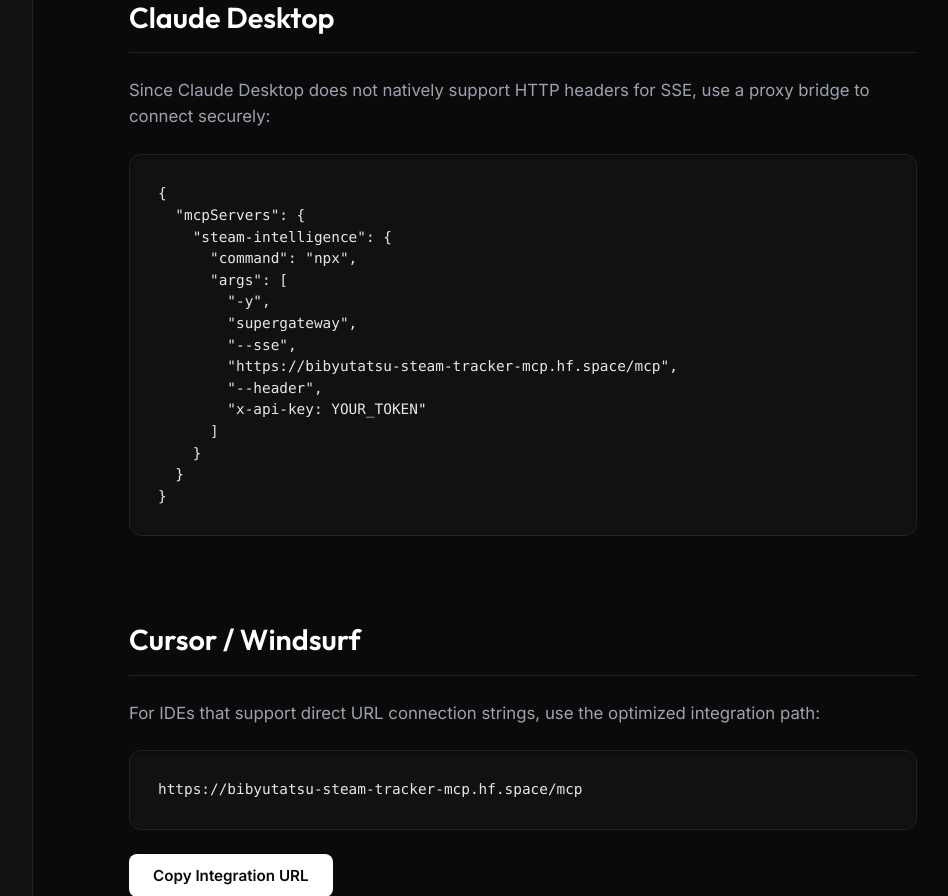
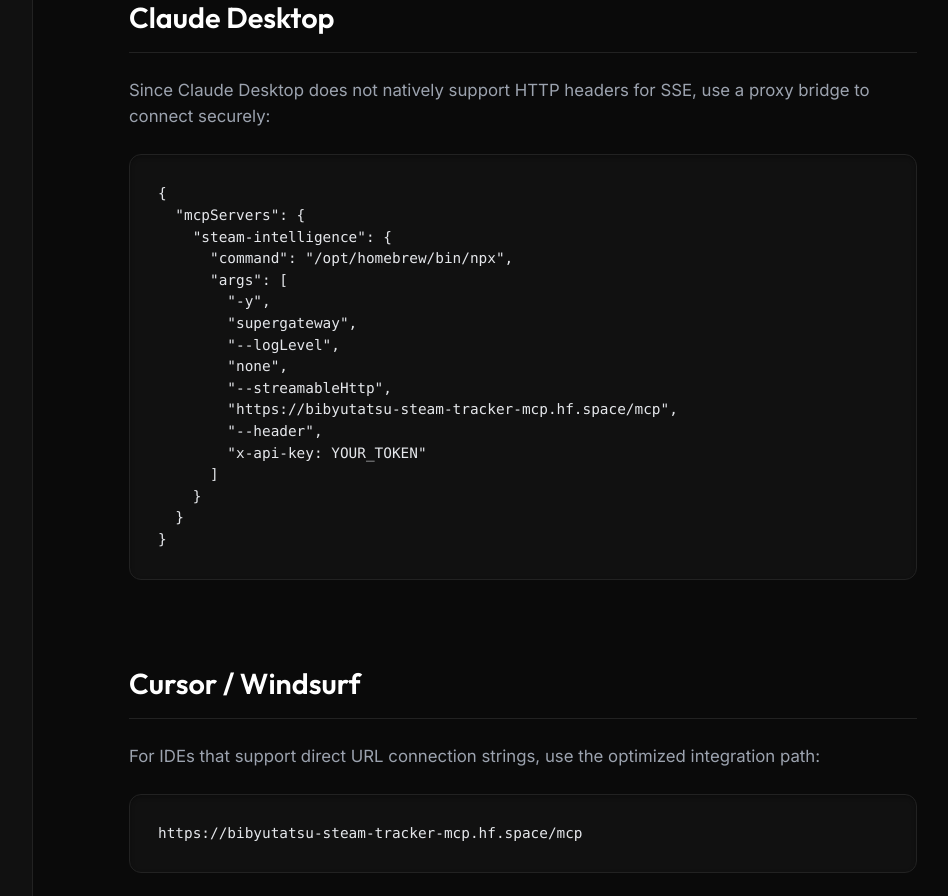
Before and after one commit to Bibyutatsu/Steam-Tracker-MCP, a Python web app: template templates/index.html in a window 1280 px wide. Shown: the part 1121-2017 px from the top of the page, without its empty margins (267-1215 px from the left). Run offline with Jinja, Linux system fonts and the light colour scheme; the template is opened without the code that fills it, so the values that code supplies are empty.

Commit message:
chore: update npx path and supergateway arguments in MCP server configurations

```diff
--- a/templates/index.html
+++ b/templates/index.html
@@ -77,11 +77,13 @@
 {
   "mcpServers": {
     "steam-intelligence": {
-      "command": "npx",
+      "command": "/opt/homebrew/bin/npx",
       "args": [
         "-y",
         "supergateway",
-        "--sse",
+        "--logLevel",
+        "none",
+        "--streamableHttp",
         "https://bibyutatsu-steam-tracker-mcp.hf.space/mcp",
         "--header",
         "x-api-key: YOUR_TOKEN"
```
Also changed, not shown: README.md.
